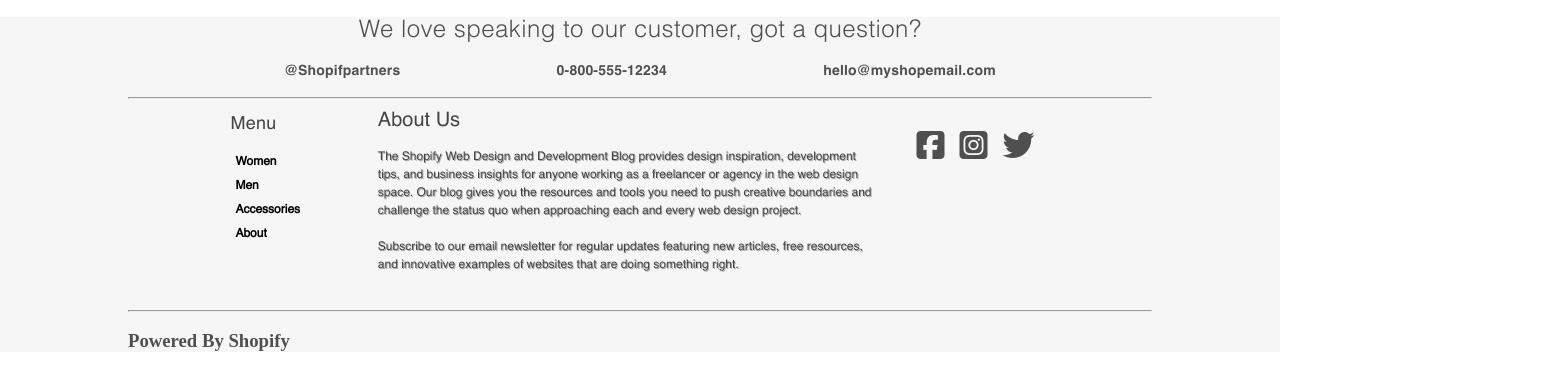
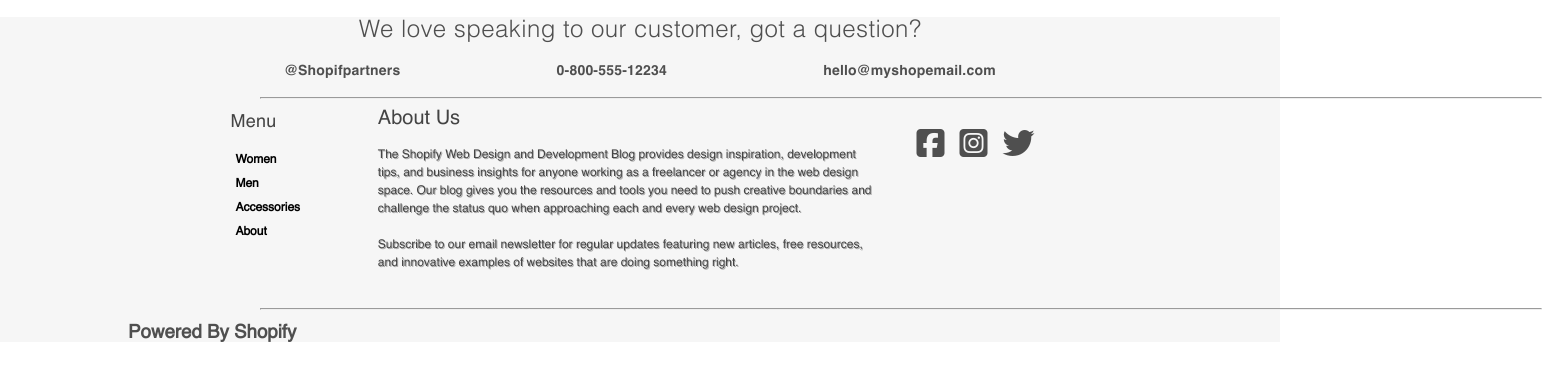
Before and after one commit to MMaithreyan/E-com, a plain HTML site: page index.html in a window 1280 px wide. Shown: the part 1833-2223 px from the top of the page, 1542 px wide, since content can reach past the window. Drawn offline with Linux system fonts and the light colour scheme; a web font is replaced by a local one.

Commit message:
code added

```diff
--- a/index.html
+++ b/index.html
@@ -72,7 +72,7 @@
     </div>
 
     <div class="fotter">
-        <div class="fotter_comtainer">
+        <div class="fotter_container">
         <div class="contact">
             <p>We love speaking to our customer, got a question?</p>
             <br>
@@ -124,7 +124,7 @@
                 <br>
             </div>
         </div>
-        <hr>
+        <hr class="fotter_hr">
         <div class="power">
             <br>
             <h3>Powered By Shopify</h3>
--- a/style.css
+++ b/style.css
@@ -199,7 +199,7 @@
     margin: auto;
 }
 
-.fotter_comtainer {
+.fotter_container {
     margin: auto;
     width: 80vw;
 }
@@ -296,6 +296,13 @@
 
 .power {
     margin-bottom: 50px;
+    font-family: "regular";
+
+}
+.fotter_hr{
+position: absolute;
+width: 100vw;
+left: 260px;
 }
 
 @media screen and (max-width:750px) {
@@ -318,13 +325,3 @@
         flex-wrap: wrap;
     }
 }
-
-
-
-
-/*
-@media screen and (max-width:950px) {
-    .card-container {
-        bottom: 50px;
-    }
-} */
```
